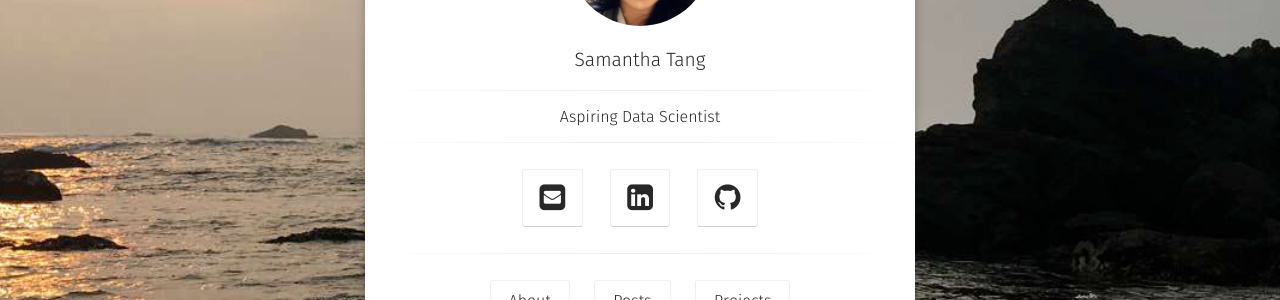
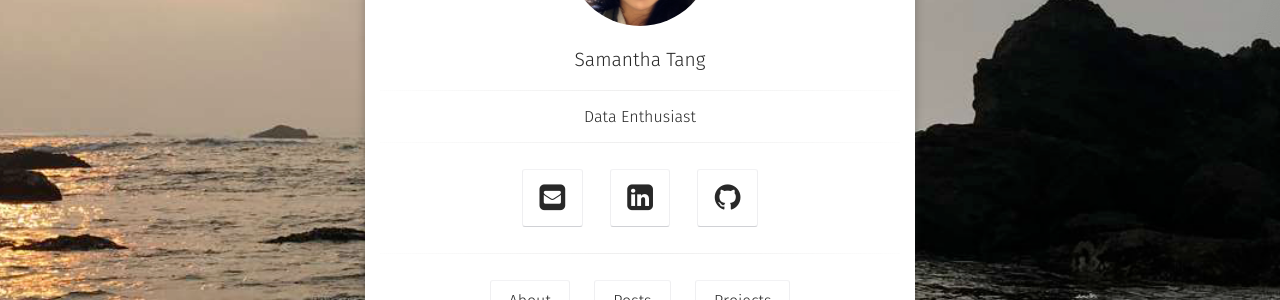
Before and after one commit to satang1/satang1.github.io, a Jekyll site: the page built from index.html, in a window 1280 px wide. Shown: the part 350-650 px from the top of the page. Built offline with Jekyll 4.4.1, drawn with Linux system fonts in a browser that asks for light colours; some web fonts are replaced.

Commit message:
Update _config.yml

```diff
--- a/_config.yml
+++ b/_config.yml
@@ -1,6 +1,6 @@
 # Site
 title:              Samantha Tang
-bio:                "Aspiring Data Scientist"
+bio:                "Data Enthusiast"
 description:        "Samantha is an undergraduate at UC Berkeley studying Data Science."
 reading_time:       true
 words_per_minute:   200
```
